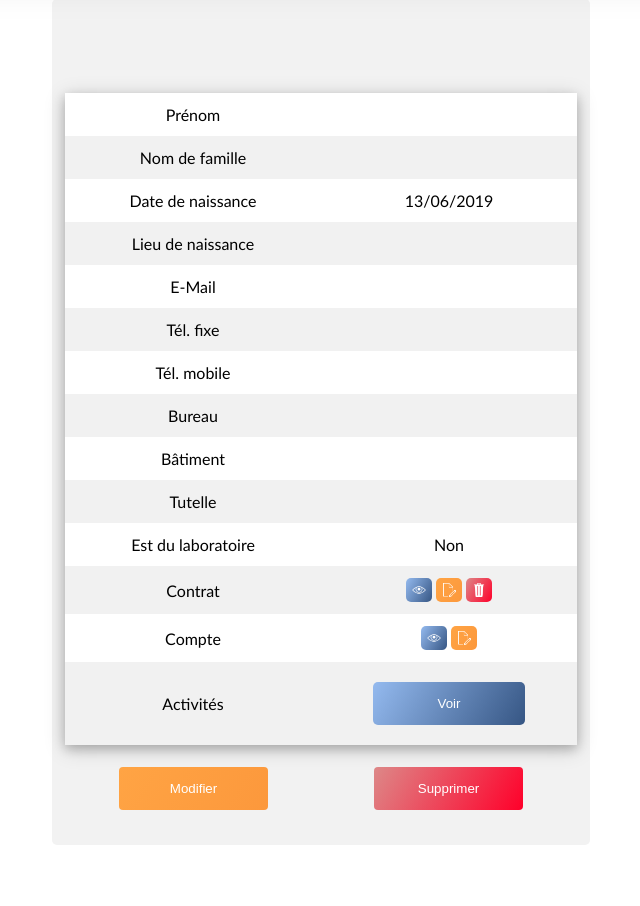
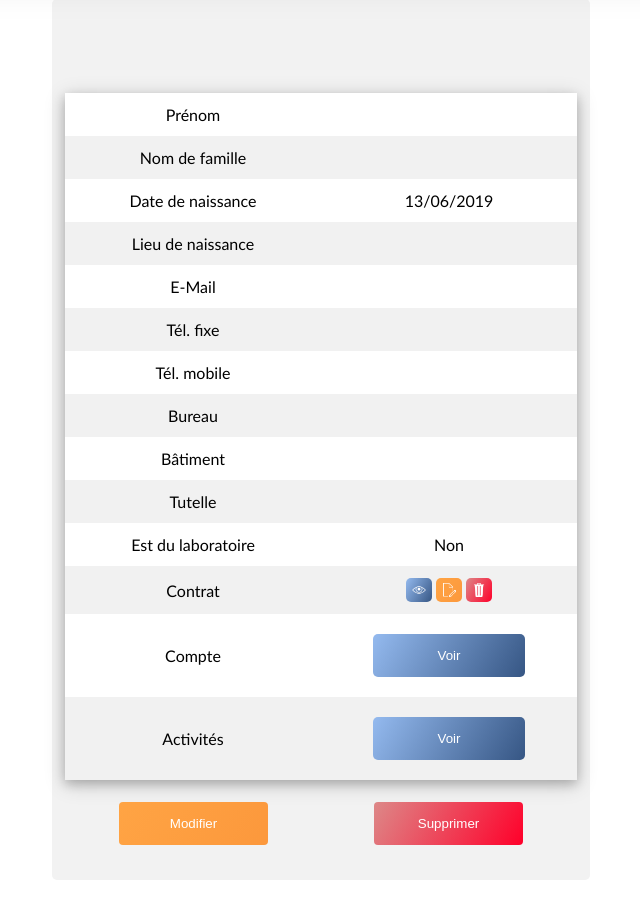
Before and after one commit to WesleyPin/ProjetLaboHubert, a Symfony app: template annuaire/templates/front/display_personne.html.twig in a window 1280 px wide. Shown: the part 131-1037 px from the top of the page, without its empty margins (319-959 px from the left). Before the commit the page ends 976 px from the top, so only its background shows below. Run offline with Twig, Linux system fonts and the light colour scheme; the template is opened without the code that fills it: most values are stand-ins (such as "Sample title", 1, 10 or a date in 2020); some libraries are stand-ins or nearby versions.

Commit message:
Changement du bouton pour visualiser les comptes des utilisateurs

```diff
--- a/annuaire/templates/front/display_personne.html.twig
+++ b/annuaire/templates/front/display_personne.html.twig
@@ -147,10 +147,7 @@
                 <td>
                     {% if compte %}
                         <a href="{{ path('display_compte', { 'id_compte': compte.id, 'id': user.id }) }}">
-                            <button class="button-view" title="Voir"><img src="{{ asset('img/view-100.png') }}" alt="Voir"></button>
-                        </a>
-                        <a href="{{ path('form_compte', { 'id': user.id, 'id_compte': compte.id }) }}">
-                            <button class="button-edit" title="Modifier"><img src="{{ asset('img/edit-100.png') }}" alt="Modifier"></button>
+                            <button class="btn-see-user" title="Voir">Voir</button>
                         </a>
                     {% else %}
                         <a href="{{ path('form_compte', { 'id': user.id, 'id_compte': '-1' }) }}">
```
